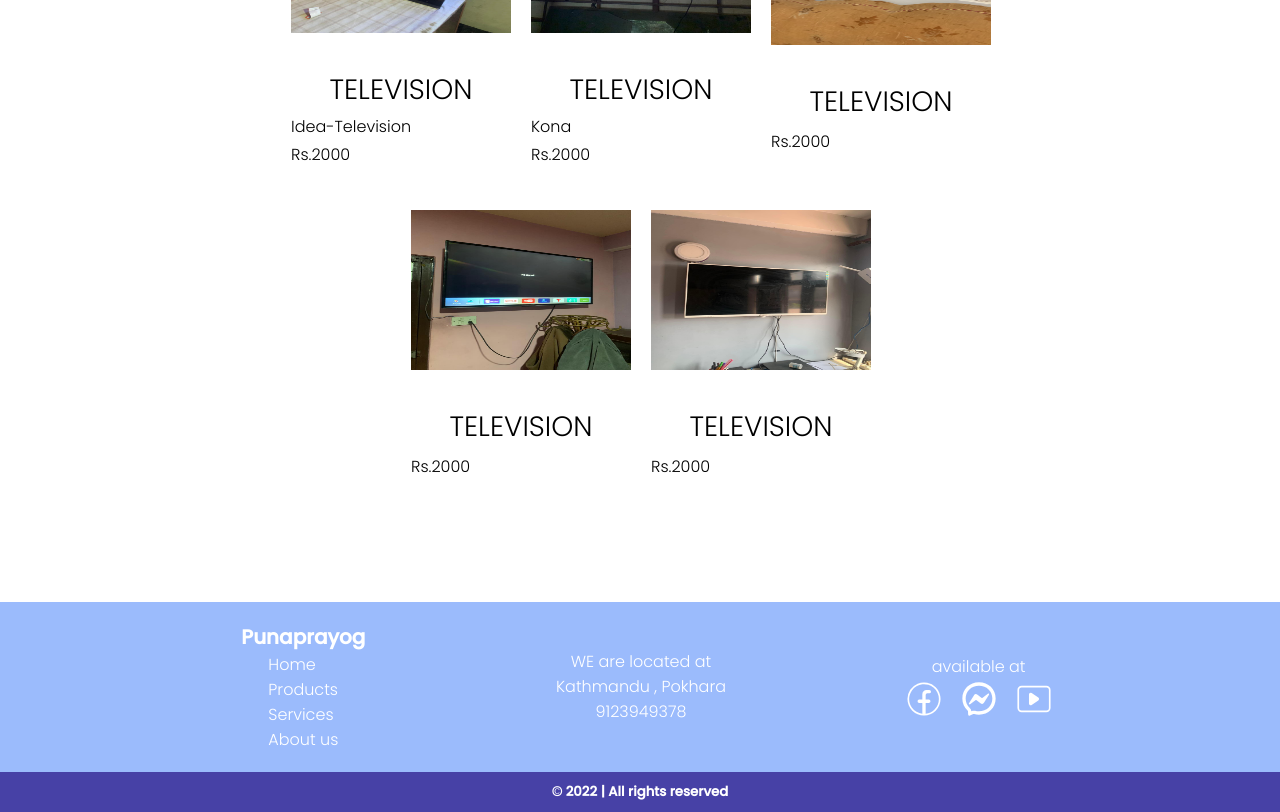
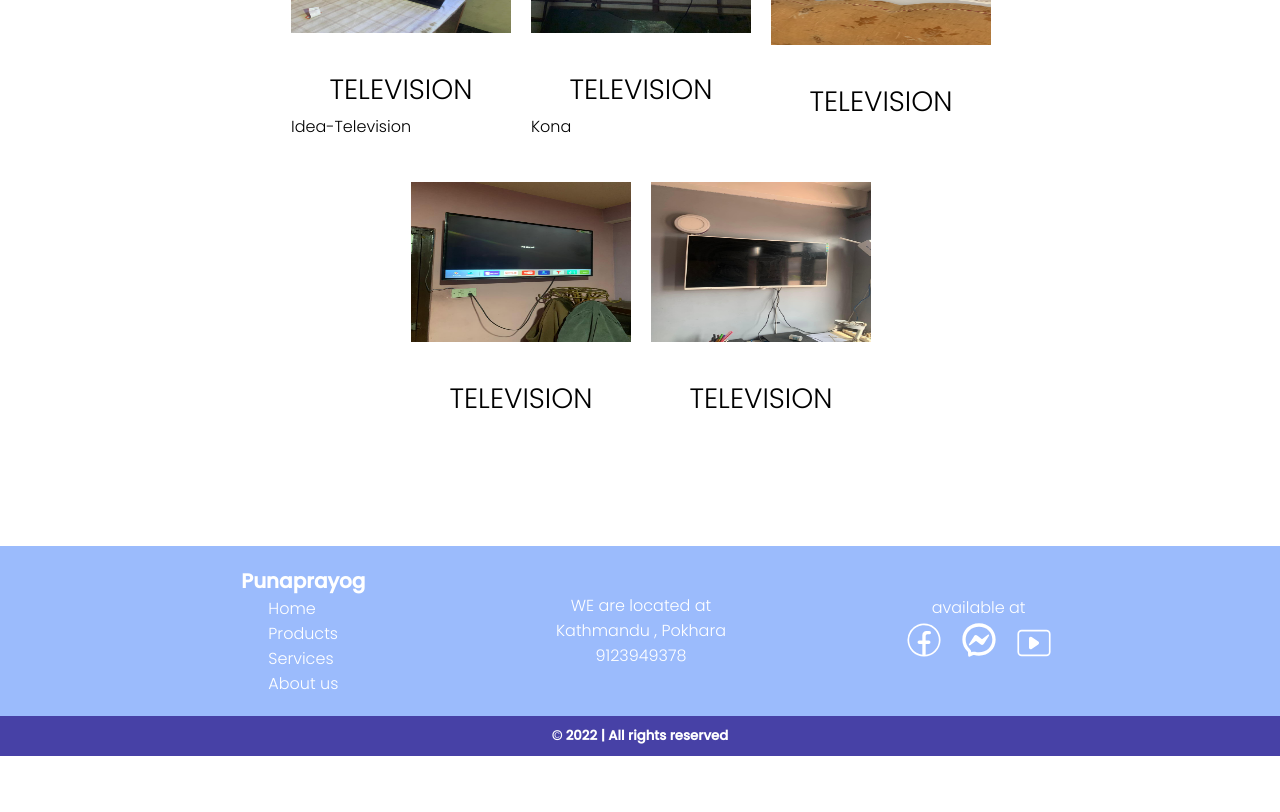
Before and after one commit to AbisekhThapa/Punaprayog-Portfolio, a React (Create React App) app: page /electronics in a window 1280 px wide. Shown: the part 480-1292 px from the top of the page. After the commit the page ends 1236 px from the top, so only its background shows below. Built offline with nearby package versions, Linux system fonts and the light colour scheme.

Commit message:
last commit -abisekh

```diff
--- a/src/App.js
+++ b/src/App.js
@@ -12,7 +12,7 @@ const App = () => {
         <Routes>
           <Route exact path='/' element={<LandingPage />} />
           <Route path='/:category' element={<ProductsLists />} />
-          <Route element={<NoCategoryError />} />
+          <Route path='/services' element={<NoCategoryError />} />
         </Routes>
       </div>
     </>
--- a/src/components/footer/footer.js
+++ b/src/components/footer/footer.js
@@ -24,8 +24,8 @@ function footer() {
                 <div className="box right">
                     <p>available at</p>
                     <div class="icons">
-                        <CiFacebook size={40} />
-                        <RiMessengerLine size={40} />
+                        <a href='https://www.facebook.com/netrc.netrc.9'><CiFacebook size={40} /></a>
+                        <a href="https://www.facebook.com/messages/t/100039307923674"><RiMessengerLine size={40} /></a>
                         <CiYoutube size={40} />
                     </div>
                 </div>
@@ -33,7 +33,7 @@ function footer() {
             <div className="down">
                 <h5>© 2022 | All rights reserved</h5>
             </div>
-        </div>
+        </div >
     )
 }
 
--- a/src/components/productsLists/ProductsLists.js
+++ b/src/components/productsLists/ProductsLists.js
@@ -28,7 +28,7 @@ function ProductsLists() {
 
                                 <h3>{filtered.name.toUpperCase()}</h3>
                                 <p>{filtered.description}</p>
-                                <p>Rs.{filtered.price}</p>
+                                {/* <p>Rs.{filtered.price}</p> */}
                             </div>
                         </div>
 
```
Also changed, not shown: 1 other file (tests, documents, lock files or other folders).
